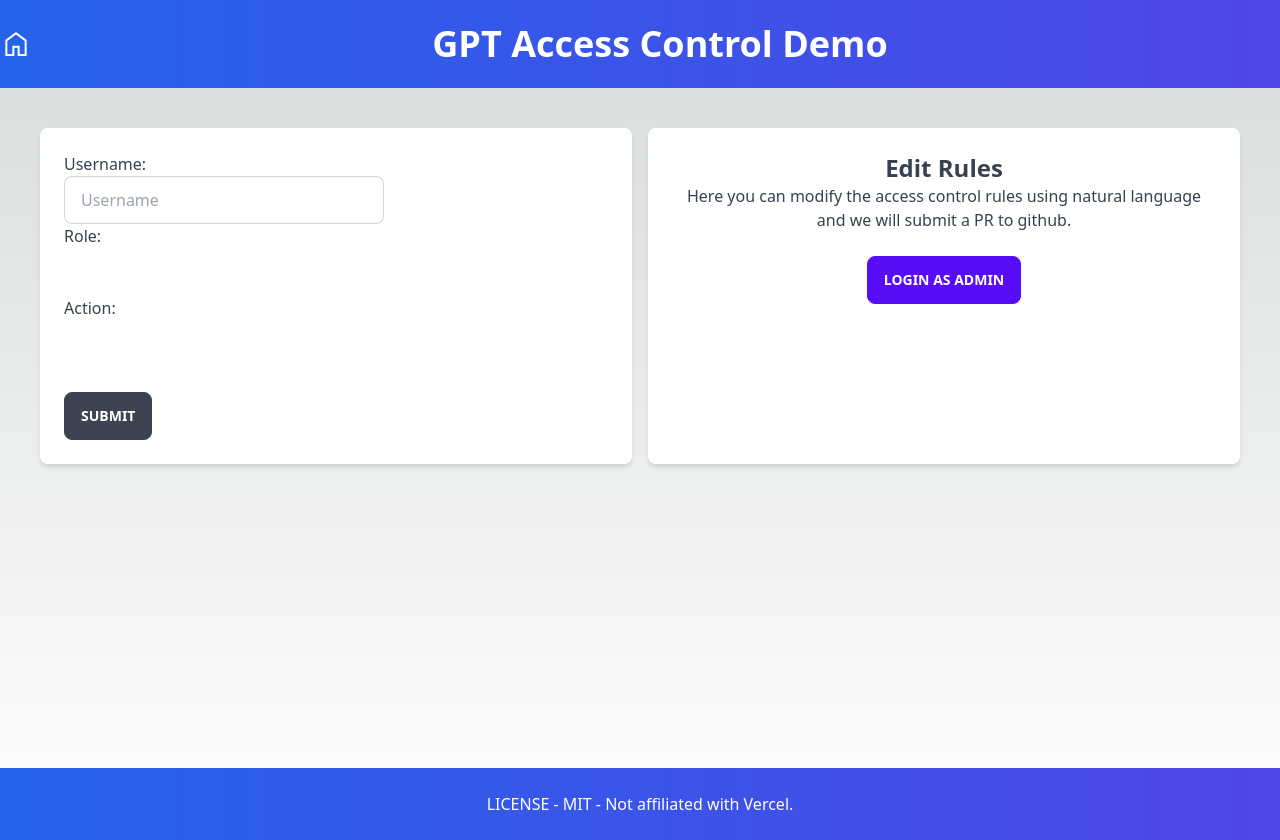
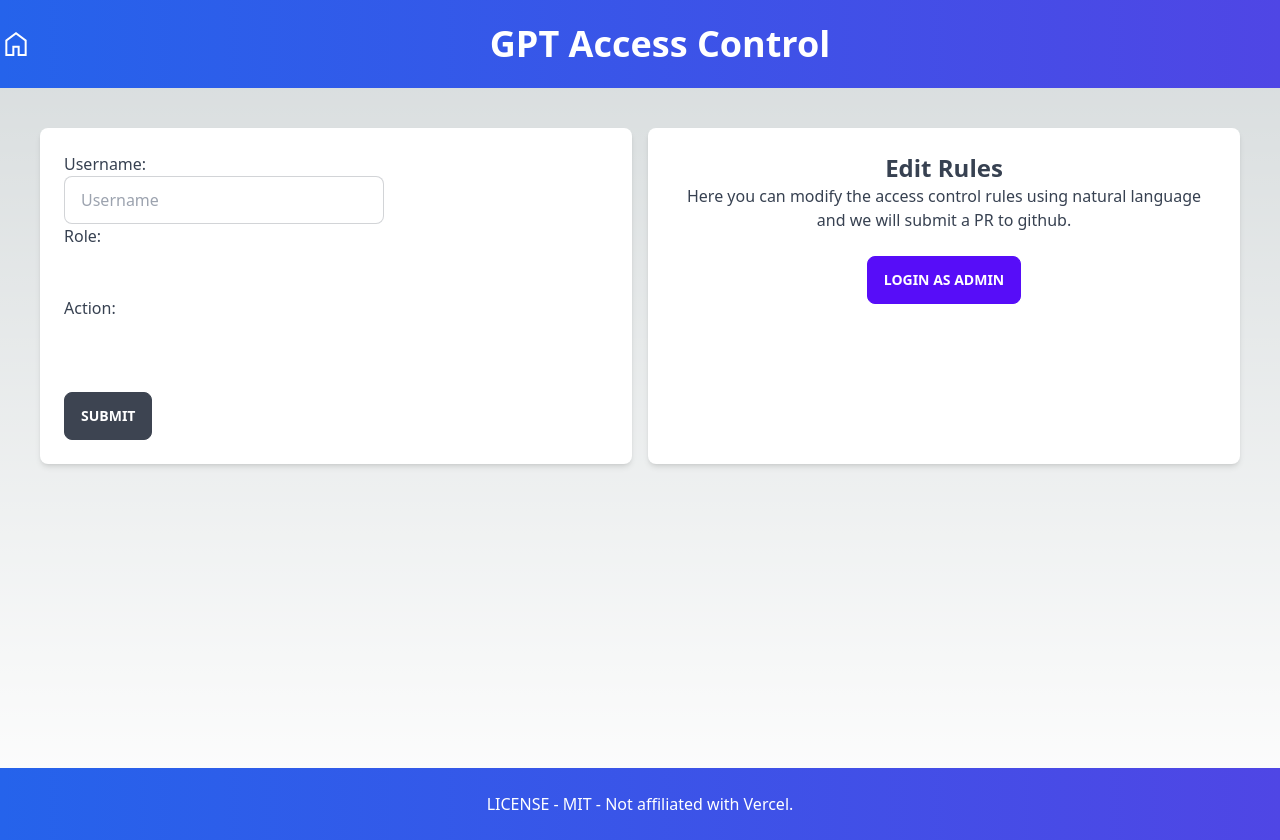
Before and after one commit to BLamy/GPT-AccessControl, a Next.js app: page / in a window 1280 px wide. Built offline with nearby package versions, Linux system fonts and the light colour scheme; no server answers.

Commit message:
make title shorter

```diff
--- a/src/app/layout.tsx
+++ b/src/app/layout.tsx
@@ -32,7 +32,7 @@ export default function RootLayout({
             </div>
             <div>
               <h1 className="text-4xl font-bold text-center">
-                GPT Access Control Demo
+                GPT Access Control
               </h1>
             </div>
             <div></div>
```
